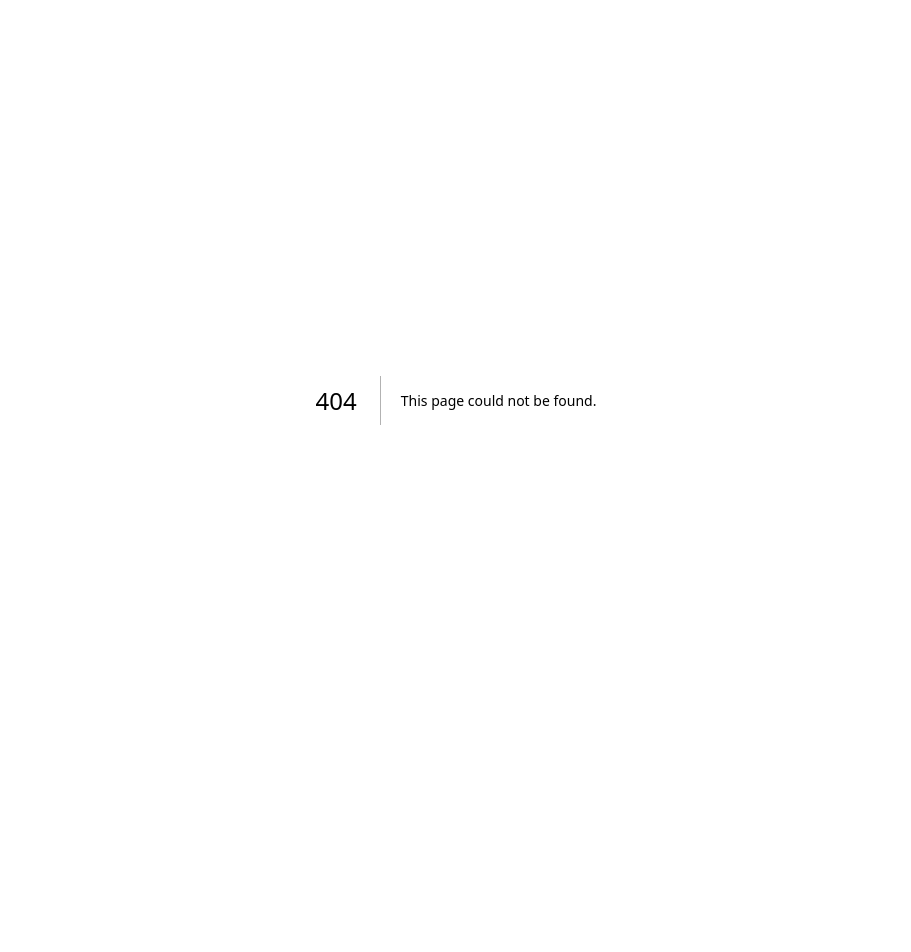
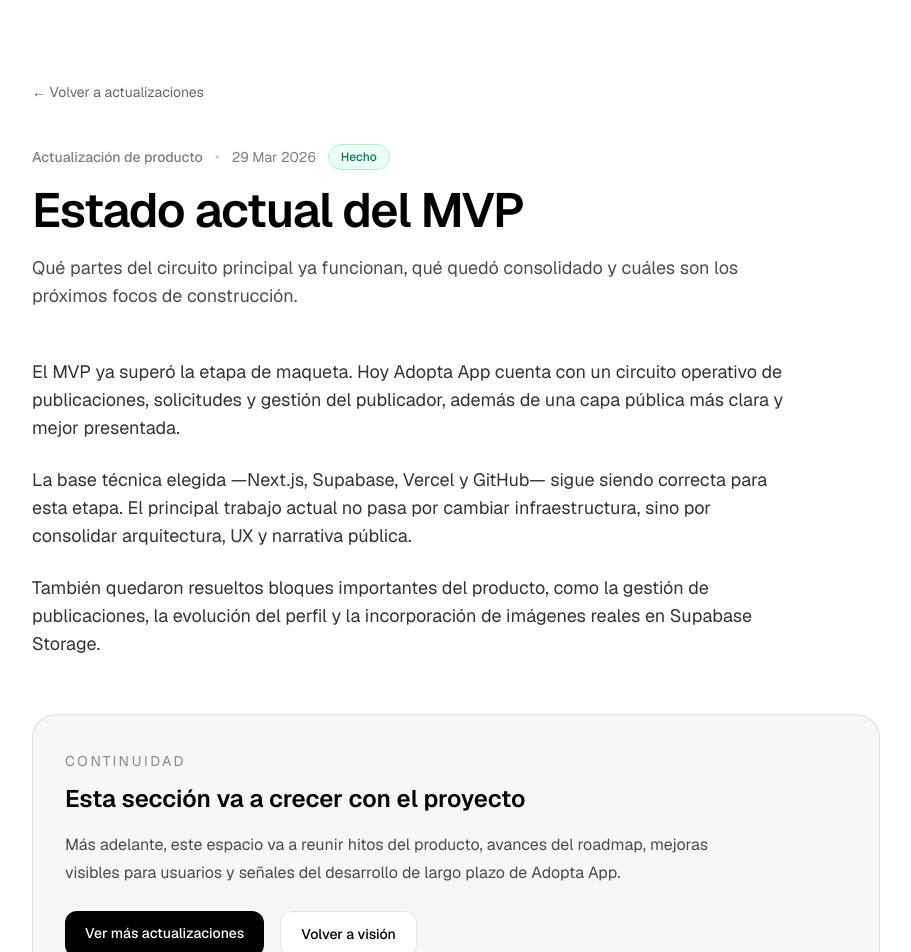
Before and after one commit to SantiagoPlus/adoptar_app, a Next.js app: page /actualizaciones/estado-actual-del-mvp in a window 1280 px wide. Before the commit this address had no page. Shown: the top 952 px of the page, without its empty margins (184-1095 px from the left). Before the commit the page ends 800 px from the top, so only its background shows below. Built offline with nearby package versions, Linux system fonts and the light colour scheme.

Commit message:
Add updates page with dynamic content

```diff
--- /dev/null
+++ b/app/actualizaciones/[slug]/page.tsx
@@ -0,0 +1,174 @@
+import Link from "next/link";
+import { notFound } from "next/navigation";
+
+type UpdatePost = {
+  slug: string;
+  category: string;
+  title: string;
+  summary: string;
+  date: string;
+  status: "Hecho" | "En progreso" | "Próximo";
+  content: string[];
+};
+
+const updates: UpdatePost[] = [
+  {
+    slug: "que-es-adopta-app-y-hacia-donde-va",
+    category: "Visión",
+    title: "Qué es Adopta App y hacia dónde va",
+    summary:
+      "Una síntesis del proyecto, su misión y la dirección de producto que estamos construyendo alrededor de la vida con mascotas.",
+    date: "29 Mar 2026",
+    status: "Hecho",
+    content: [
+      "Adopta App nació con una idea central: construir una base más clara, útil y escalable para la vida con mascotas. La adopción es la puerta de entrada, pero no el límite del proyecto.",
+      "La visión de producto apunta a integrar en un mismo entorno la adopción, la gestión cotidiana de las mascotas y, más adelante, la conexión con servicios vinculados al bienestar animal.",
+      "Esta dirección no implica abrir todos los frentes al mismo tiempo. Al contrario: el criterio actual es consolidar primero una base funcional coherente, capaz de crecer sin perder claridad ni orden.",
+    ],
+  },
+  {
+    slug: "estado-actual-del-mvp",
+    category: "Actualización de producto",
+    title: "Estado actual del MVP",
+    summary:
+      "Qué partes del circuito principal ya funcionan, qué quedó consolidado y cuáles son los próximos focos de construcción.",
+    date: "29 Mar 2026",
+    status: "Hecho",
+    content: [
+      "El MVP ya superó la etapa de maqueta. Hoy Adopta App cuenta con un circuito operativo de publicaciones, solicitudes y gestión del publicador, además de una capa pública más clara y mejor presentada.",
+      "La base técnica elegida —Next.js, Supabase, Vercel y GitHub— sigue siendo correcta para esta etapa. El principal trabajo actual no pasa por cambiar infraestructura, sino por consolidar arquitectura, UX y narrativa pública.",
+      "También quedaron resueltos bloques importantes del producto, como la gestión de publicaciones, la evolución del perfil y la incorporación de imágenes reales en Supabase Storage.",
+    ],
+  },
+  {
+    slug: "que-estamos-construyendo-ahora",
+    category: "Roadmap",
+    title: "Qué estamos construyendo ahora",
+    summary:
+      "Una lectura clara del punto actual del proyecto, los objetivos inmediatos y el orden de ejecución que seguimos para crecer con base sólida.",
+    date: "29 Mar 2026",
+    status: "En progreso",
+    content: [
+      "En esta etapa, el foco está en ordenar mejor la comunicación del proyecto y preparar una sección pública que permita seguir su evolución con más claridad.",
+      "Eso incluye separar mejor visión, actualizaciones, roadmap y futuras páginas orientadas a prestadores o colaboradores, sin mezclar todos los mensajes en un mismo lugar.",
+      "La lógica de trabajo sigue siendo la misma: avanzar por incisos, validar cada bloque y construir capas nuevas solo cuando la base previa ya quedó estable.",
+    ],
+  },
+];
+
+function StatusBadge({
+  status,
+}: {
+  status: UpdatePost["status"];
+}) {
+  const classes: Record<UpdatePost["status"], string> = {
+    Hecho: "border-emerald-200 bg-emerald-50 text-emerald-700",
+    "En progreso": "border-amber-200 bg-amber-50 text-amber-700",
+    Próximo: "border-blue-200 bg-blue-50 text-blue-700",
+  };
+
+  return (
+    <span
+      className={`inline-flex rounded-full border px-3 py-1 text-xs font-medium ${classes[status]}`}
+    >
+      {status}
+    </span>
+  );
+}
+
+export function generateStaticParams() {
+  return updates.map((post) => ({
+    slug: post.slug,
+  }));
+}
+
+export default async function ActualizacionDetallePage({
+  params,
+}: {
+  params: Promise<{ slug: string }>;
+}) {
+  const { slug } = await params;
+
+  const post = updates.find((item) => item.slug === slug);
+
+  if (!post) {
+    notFound();
+  }
+
+  return (
+    <main className="min-h-screen bg-white text-black">
+      <section className="mx-auto max-w-4xl px-6 py-14 md:py-20">
+        <div className="mb-10">
+          <Link
+            href="/actualizaciones"
+            className="text-sm text-black/60 transition hover:text-black"
+          >
+            ← Volver a actualizaciones
+          </Link>
+        </div>
+
+        <header className="mb-12">
+          <div className="mb-4 flex flex-wrap items-center gap-3">
+            <span className="text-sm font-medium text-black/50">
+              {post.category}
+            </span>
+            <span className="text-black/20">•</span>
+            <span className="text-sm text-black/50">{post.date}</span>
+            <StatusBadge status={post.status} />
+          </div>
+
+          <h1 className="text-4xl font-semibold tracking-tight text-black md:text-5xl">
+            {post.title}
+          </h1>
+
+          <p className="mt-5 max-w-3xl text-base leading-7 text-black/70 md:text-lg">
+            {post.summary}
+          </p>
+        </header>
+
+        <article className="max-w-3xl space-y-6">
+          {post.content.map((paragraph, index) => (
+            <p
+              key={index}
+              className="text-base leading-8 text-black/80 md:text-lg"
+            >
+              {paragraph}
+            </p>
+          ))}
+        </article>
+
+        <section className="mt-14 rounded-3xl border border-black/10 bg-black/[0.03] px-7 py-8 md:px-8 md:py-9">
+          <p className="mb-3 text-sm uppercase tracking-[0.18em] text-black/45">
+            Continuidad
+          </p>
+
+          <h2 className="text-2xl font-semibold text-black">
+            Esta sección va a crecer con el proyecto
+          </h2>
+
+          <p className="mt-4 max-w-2xl text-base leading-7 text-black/70">
+            Más adelante, este espacio va a reunir hitos del producto, avances
+            del roadmap, mejoras visibles para usuarios y señales del desarrollo
+            de largo plazo de Adopta App.
+          </p>
+
+          <div className="mt-6 flex flex-wrap gap-4">
+            <Link
+              href="/actualizaciones"
+              className="rounded-xl bg-black px-5 py-3 text-sm font-medium text-white transition hover:opacity-90"
+            >
+              Ver más actualizaciones
+            </Link>
+
+            <Link
+              href="/vision"
+              className="rounded-xl border border-black/10 bg-white px-5 py-3 text-sm font-medium text-black transition hover:bg-black/[0.03]"
+            >
+              Volver a visión
+            </Link>
+          </div>
+        </section>
+      </section>
+    </main>
+  );
+}
```
